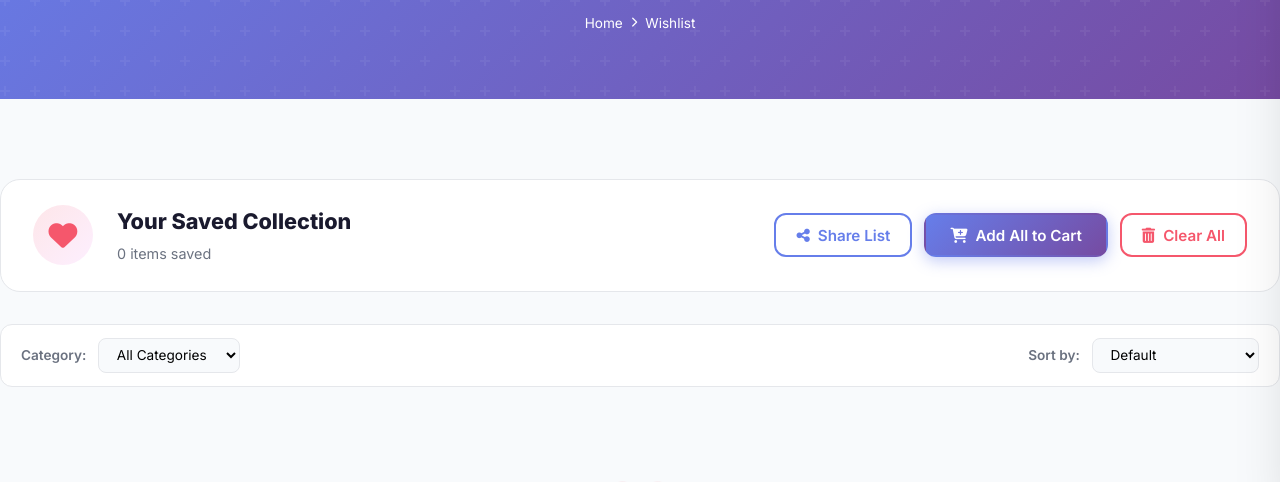
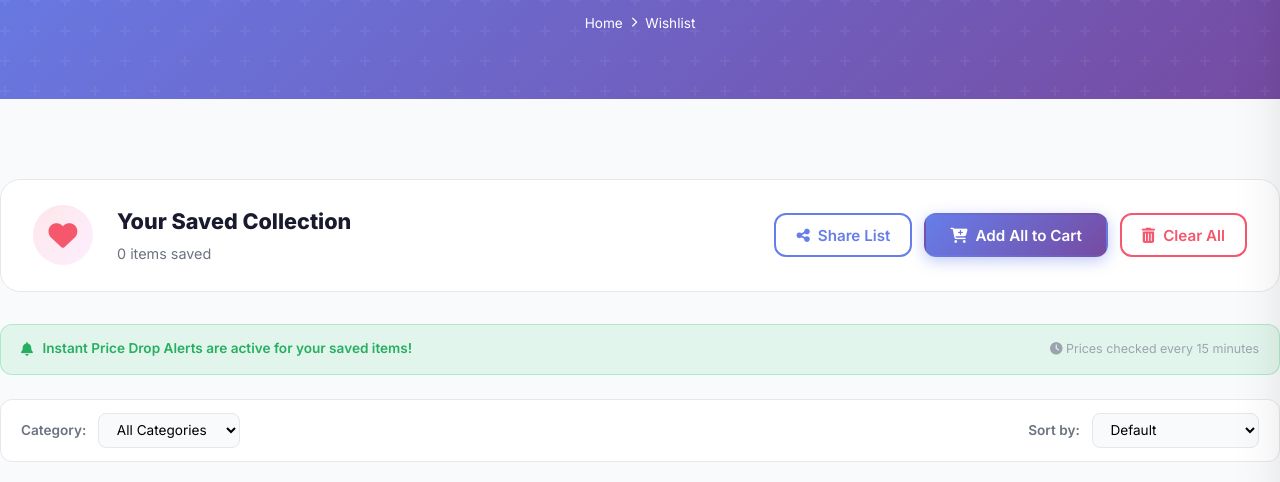
Before and after one commit to AkashAS1102/Shopping-website-frontend, a plain HTML site: page wishlist.html in a window 1280 px wide. Shown: the part 296-778 px from the top of the page. Drawn offline with Linux system fonts and the light colour scheme.

Commit message:
Add files via upload

```diff
--- a/wishlist.html
+++ b/wishlist.html
@@ -130,6 +130,14 @@
           <i class="fas fa-trash-alt"></i> Clear All
         </button>
       </div>
+    </div>
+
+    <!-- Price Drop Alert Banner -->
+    <div style="background:rgba(46,204,113,0.1);border:1px solid rgba(46,204,113,0.3);border-radius:var(--radius);padding:.85rem 1.25rem;margin-bottom:1.5rem;display:flex;align-items:center;justify-content:space-between;flex-wrap:wrap;gap:.75rem;">
+      <div style="display:flex;align-items:center;gap:.6rem;font-size:.85rem;color:#27ae60;font-weight:600;">
+        <i class="fas fa-bell"></i> Instant Price Drop Alerts are active for your saved items!
+      </div>
+      <span style="font-size:.78rem;color:var(--text-muted);"><i class="fas fa-clock"></i> Prices checked every 15 minutes</span>
     </div>
 
     <!-- Wishlist Filter/Sort Bar -->
```
